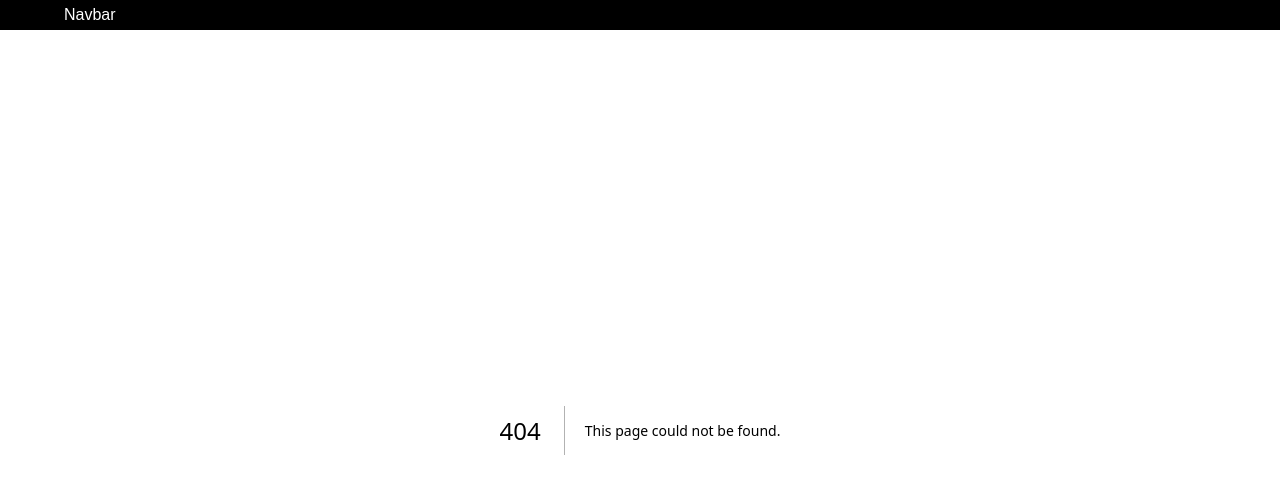
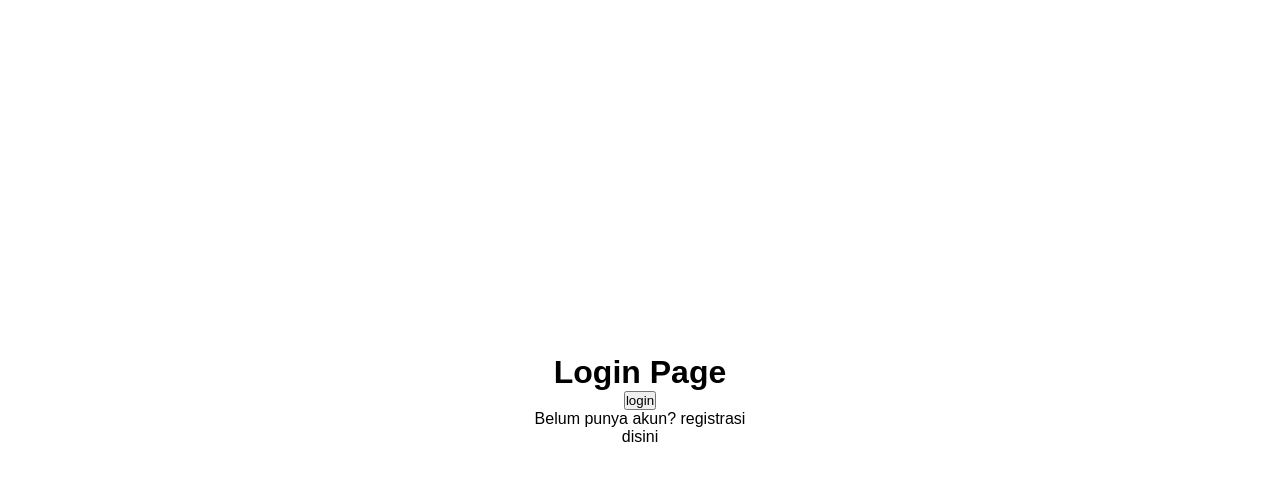
Before and after one commit to rizan1998/vip-nextjs-pages-router, a Next.js app: page /auth/login in a window 1280 px wide. Before the commit this address had no page. Shown: the top 494 px of the page. Built offline with nearby package versions, Linux system fonts and the light colour scheme.

Commit message:
learn about css module and conditiona rendering when the page is login or register

```diff
--- a/src/components/layouts/AppShell/index.tsx
+++ b/src/components/layouts/AppShell/index.tsx
@@ -1,14 +1,18 @@
+import { useRouter } from "next/router";
 import Navbar from "../Navbar";
 
 type AppShellProps = {
   children: React.ReactNode;
 };
 
+const disableNavbar = ["/auth/login", "/auth/register"];
+
 const AppShell = (props: AppShellProps) => {
   const { children } = props;
+  const { pathname } = useRouter();
   return (
     <main>
-      <Navbar />
+      {!disableNavbar.includes(pathname) && <Navbar />}
       {children}
     </main>
   );
--- /dev/null
+++ b/src/components/layouts/Navbar/Navbar.module.css
@@ -0,0 +1,9 @@
+.navbar {
+  display: flex;
+  width: 100%;
+  height: 30px;
+  background-color: #000;
+  color: #fff;
+  align-items: center;
+  padding: 0 5%;
+}
--- a/src/components/layouts/Navbar/index.tsx
+++ b/src/components/layouts/Navbar/index.tsx
@@ -1,6 +1,8 @@
+import styles from "./Navbar.module.css";
+
 const Navbar = () => {
   return (
-    <div className="navbar">
+    <div className={styles.navbar}>
       <div>Navbar</div>
     </div>
   );
--- /dev/null
+++ b/src/pages/auth/login.module.css
@@ -0,0 +1,7 @@
+.login {
+  display: flex;
+  flex-direction: column;
+  justify-content: center;
+  align-items: center;
+  height: 100vh;
+}
--- /dev/null
+++ b/src/pages/auth/login.tsx
@@ -0,0 +1,23 @@
+import Link from "next/link";
+import { useRouter } from "next/router";
+import styles from "./login.module.css";
+
+const LoginPage = () => {
+  //   const router = useRouter();
+  const { push } = useRouter();
+  const handlerLogin = () => {
+    // router.push("/product");
+    push("/product");
+  };
+  return (
+    <div className={styles.login}>
+      <h1>Login Page</h1>
+      <div>
+        <button onClick={() => handlerLogin()}>login</button>
+      </div>
+      Belum punya akun? registrasi <Link href={"/auth/register"}>disini</Link>
+    </div>
+  );
+};
+
+export default LoginPage;
--- a/src/pages/shop/[...slug].tsx
+++ b/src/pages/shop/[[...slug]].tsx
@@ -6,8 +6,7 @@
   return (
     <div>
       <h1>shoping page</h1>
-      <p>{query.slug && query.slug[0] + "-" + query.slug[1]}</p>
-      {/* <p>shop {`${query.slug ? query.slug[0] : "" + "-" + query.slug[0]}`}</p> */}
+      <p>shop = {query.slug && query.slug[0] + "-" + query.slug[1]}</p>
     </div>
   );
 };
--- a/src/styles/globals.css
+++ b/src/styles/globals.css
@@ -40,13 +40,3 @@
   color: inherit;
   text-decoration: none;
 }
-
-.navbar {
-  display: flex;
-  width: 100%;
-  height: 30px;
-  background-color: #000;
-  color: #fff;
-  align-items: center;
-  padding: 0 5%;
-}
```
Also changed, not shown: src/pages/auth/register.tsx (added, +11 -0 lines), src/pages/product/index.tsx (+10 -0 lines), .eslintrc.json.
